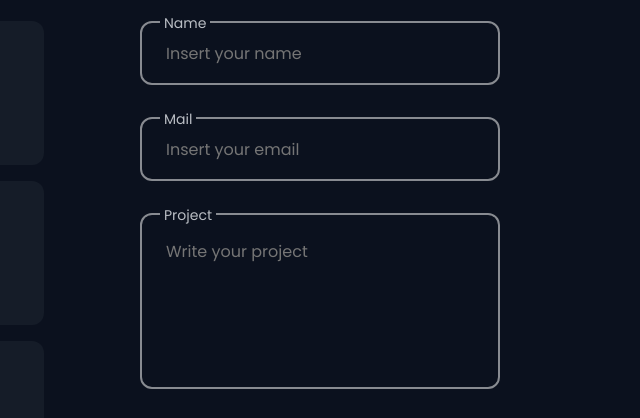
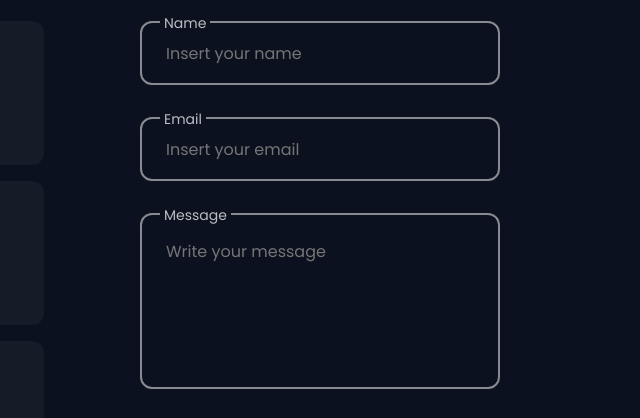
Before and after one commit to Saim-Sanan/Portfolio, a plain HTML site: page index.html in a window 1280 px wide. Shown: the part 4610-5028 px from the top of the page, 518-1158 px from the left. Drawn offline with nearby package versions, Linux system fonts and the light colour scheme.

Commit message:
first-commit

```diff
--- a/index.html
+++ b/index.html
@@ -637,13 +637,13 @@
                         </div>
 
                         <div class="contact__form-div">
-                            <label for="" class="contact__form-tag">Mail</label>
-                            <input type="email" placeholder="Insert your email" class="contact__form-input">
+                            <label for="" class="contact__form-tag">Email</label>
+                            <input type="email" placeholder="Insert your email" class="contact__form-input" required>
                         </div>
 
                         <div class="contact__form-div contact__form-area">
-                            <label for="" class="contact__form-tag">Project</label>
-                            <textarea name="" id="" cols="30" rows="10" placeholder="Write your project" class="contact__form-input"></textarea>
+                            <label for="" class="contact__form-tag">Message</label>
+                            <textarea name="" id="" cols="30" rows="10" placeholder="Write your message" class="contact__form-input"></textarea>
                         </div>
 
                         <button class="button">Send Message</button>
```
